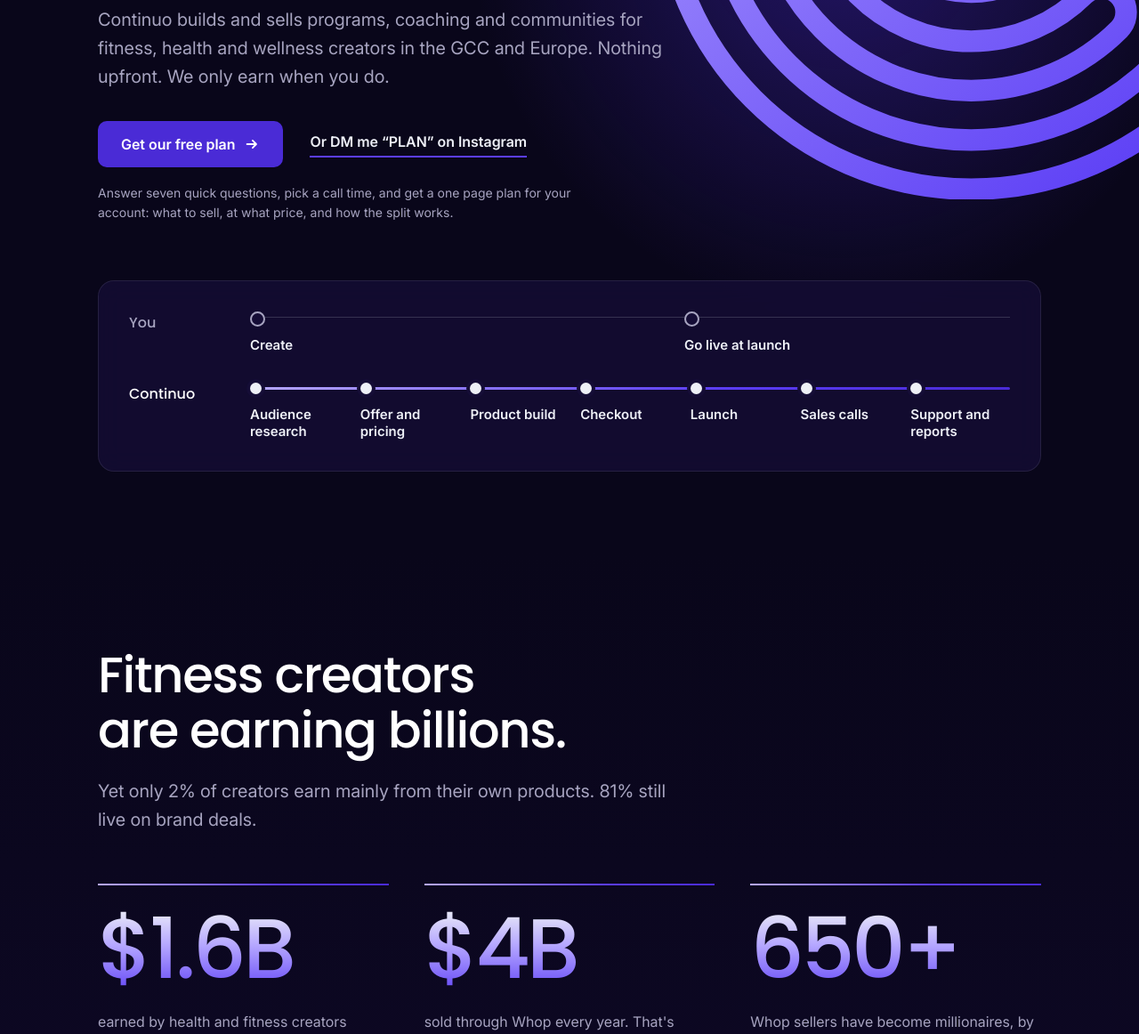
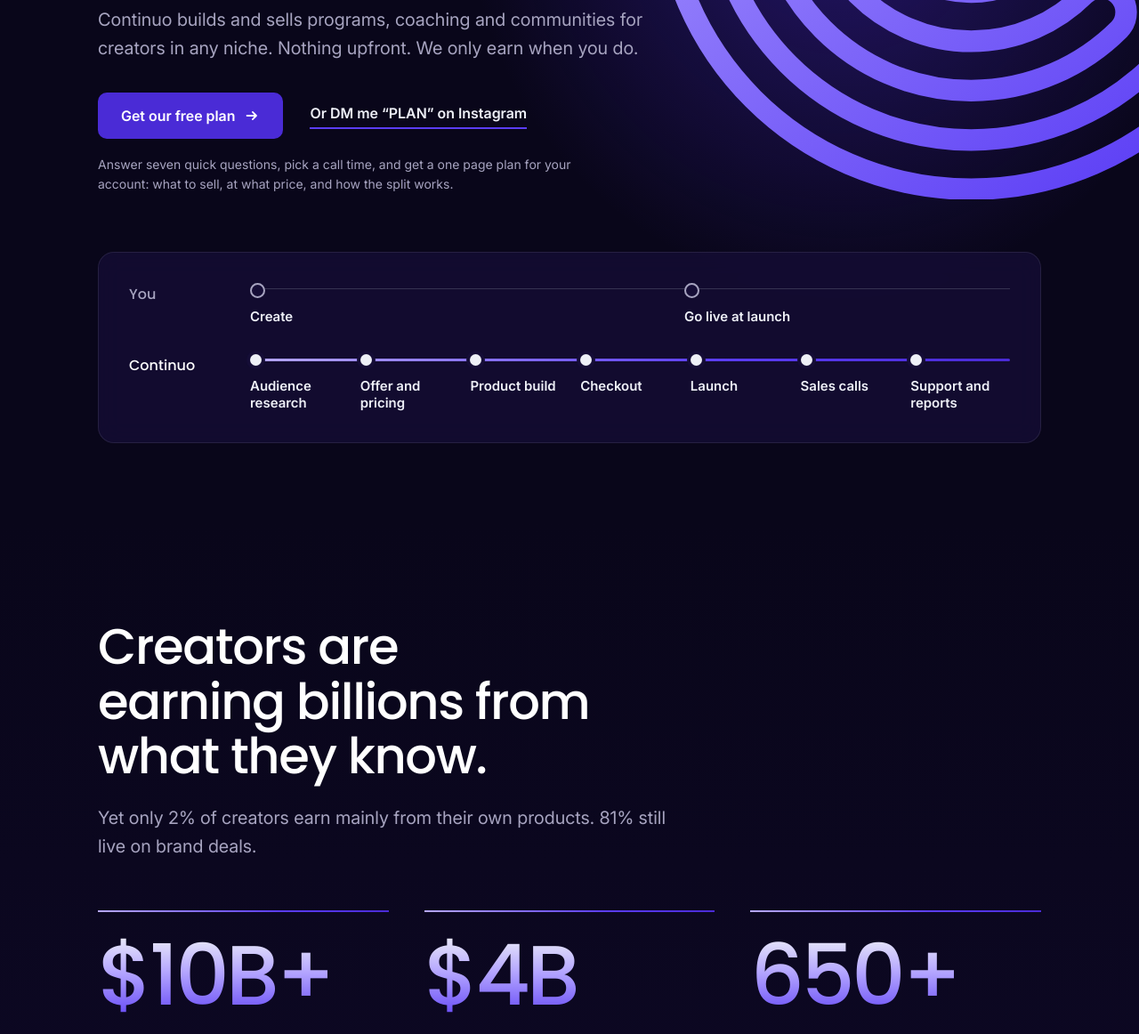
Before and after one commit to myp-coder/continuo-site, a plain HTML site: page index.html in a window 1280 px wide. Shown: the part 523-1685 px from the top of the page at 89% size. Drawn offline with Linux system fonts and the light colour scheme.

Commit message:
Copy for creators in any niche
Title, description, link preview, hero, stats and footer now speak to creators in any niche. Kajabi stat is the $10B+ total. New share image.

Co-Authored-By: Claude Opus 5.5 <noreply@anthropic.com>
Claude-Session: https://claude.ai/code/session_01MsXcHxxULEStdqsE4ZFomC

```diff
--- a/index.html
+++ b/index.html
@@ -3,13 +3,13 @@
 <head>
 <meta charset="utf-8">
 <meta name="viewport" content="width=device-width, initial-scale=1">
-<title>Continuo | Products for fitness, health and wellness creators</title>
-<meta name="description" content="Continuo builds and sells programs, coaching and communities for fitness, health and wellness creators in the GCC and Europe. Nothing upfront. We only earn when you do.">
+<title>Continuo | Your own product, built and sold for you</title>
+<meta name="description" content="Continuo builds and sells programs, coaching and communities for creators in any niche. Nothing upfront. We only earn when you do.">
 <meta property="og:title" content="Continuo | Your followers want what you know. Let's sell it to them.">
-<meta property="og:description" content="Programs, coaching and communities for fitness, health and wellness creators. Built and sold with you on a revenue split. Nothing upfront.">
+<meta property="og:description" content="Programs, coaching and communities for creators in any niche. Built and sold with you on a revenue split. Nothing upfront.">
 <meta property="og:type" content="website">
 <meta property="og:url" content="https://www.continuopartners.com/">
-<meta property="og:image" content="https://www.continuopartners.com/og.png">
+<meta property="og:image" content="https://www.continuopartners.com/og.png?v=2">
 <meta property="og:image:width" content="1200">
 <meta property="og:image:height" content="630">
 <meta name="twitter:card" content="summary_large_image">
@@ -336,7 +336,7 @@ p { margin: 0; }
   <div class="wrap">
     <div class="hero-copy">
       <h1 id="hero-title">Your followers want what you know. Let's sell it to them.</h1>
-      <p class="lead rise" style="--d: 0.65s">Continuo builds and sells programs, coaching and communities for fitness, health and wellness creators in the GCC and Europe. Nothing upfront. We only earn when you do.</p>
+      <p class="lead rise" style="--d: 0.65s">Continuo builds and sells programs, coaching and communities for creators in any niche. Nothing upfront. We only earn when you do.</p>
       <div class="actions rise" style="--d: 0.8s">
         <a class="btn btn--mag" href="#apply">Get our free plan
           <svg viewBox="0 0 20 20" fill="none" aria-hidden="true"><path d="M4 10h11M11 5.5 15.5 10 11 14.5" stroke="currentColor" stroke-width="2" stroke-linecap="round" stroke-linejoin="round"/></svg>
@@ -372,18 +372,18 @@ p { margin: 0; }
 
 <section class="band money" aria-labelledby="money-title">
   <div class="wrap">
-    <h2 id="money-title" data-reveal>Fitness creators are earning billions.</h2>
+    <h2 id="money-title" data-reveal>Creators are earning billions from what they know.</h2>
     <p class="lead" data-reveal style="--i: 1">Yet only 2% of creators earn mainly from their own products. 81% still live on brand deals.</p>
     <!-- Sources.
-      $1.6B health and fitness on Kajabi, ahead of business and finance at $1.4B: Kajabi, reported by Net Influencer, Aug 2025, https://www.netinfluencer.com/kajabi-platform-reports-10b-in-creator-revenue-as-business-models-shift/
+      $10B+ earned by creators on Kajabi: Kajabi, reported by Net Influencer, 7 Aug 2025, https://www.netinfluencer.com/kajabi-platform-reports-10b-in-creator-revenue-as-business-models-shift/
       $4B a year through Whop: company figure reported by Fortune, 14 Jun 2026, https://fortune.com/2026/06/14/gen-z-founder-steven-schwartz-whop-platform-minted-650-millionaires-wants-work-be-fun-money-worries-obsolete/
       650+ millionaires: Whop's own count, same Fortune article.
       81% and 2%: #paid Creator Signals 2026, via Net Influencer, https://www.netinfluencer.com/survey-81-percent-of-creators-rely-on-brand-deals-as-primary-income-amid-life-milestones/
     -->
     <dl class="stats" data-stagger>
       <div class="stat">
-        <dt data-count="1.6" data-decimals="1" data-prefix="$" data-suffix="B">$1.6B</dt>
-        <dd>earned by health and fitness creators on Kajabi alone. More than business and finance.</dd>
+        <dt data-count="10" data-prefix="$" data-suffix="B+">$10B+</dt>
+        <dd>earned by creators selling their own courses, coaching and communities on Kajabi alone.</dd>
       </div>
       <div class="stat">
         <dt data-count="4" data-decimals="1" data-prefix="$" data-suffix="B">$4B</dt>
@@ -487,7 +487,7 @@ p { margin: 0; }
         <svg viewBox="-103.5 -103.5 180.1 207" aria-hidden="true" focusable="false"><use class="mk" href="#mark"/></svg>
         <span class="wordmark">continuo</span>
       </a>
-      <p class="footer-tag">Programs, coaching and communities for fitness, health and wellness creators, built and sold with you on a revenue split.</p>
+      <p class="footer-tag">Programs, coaching and communities for creators in any niche, built and sold with you on a revenue split.</p>
     </div>
     <div class="footer-meta">
       <p>Dubai, United Arab Emirates</p>
```
Also changed, not shown: og.png.
